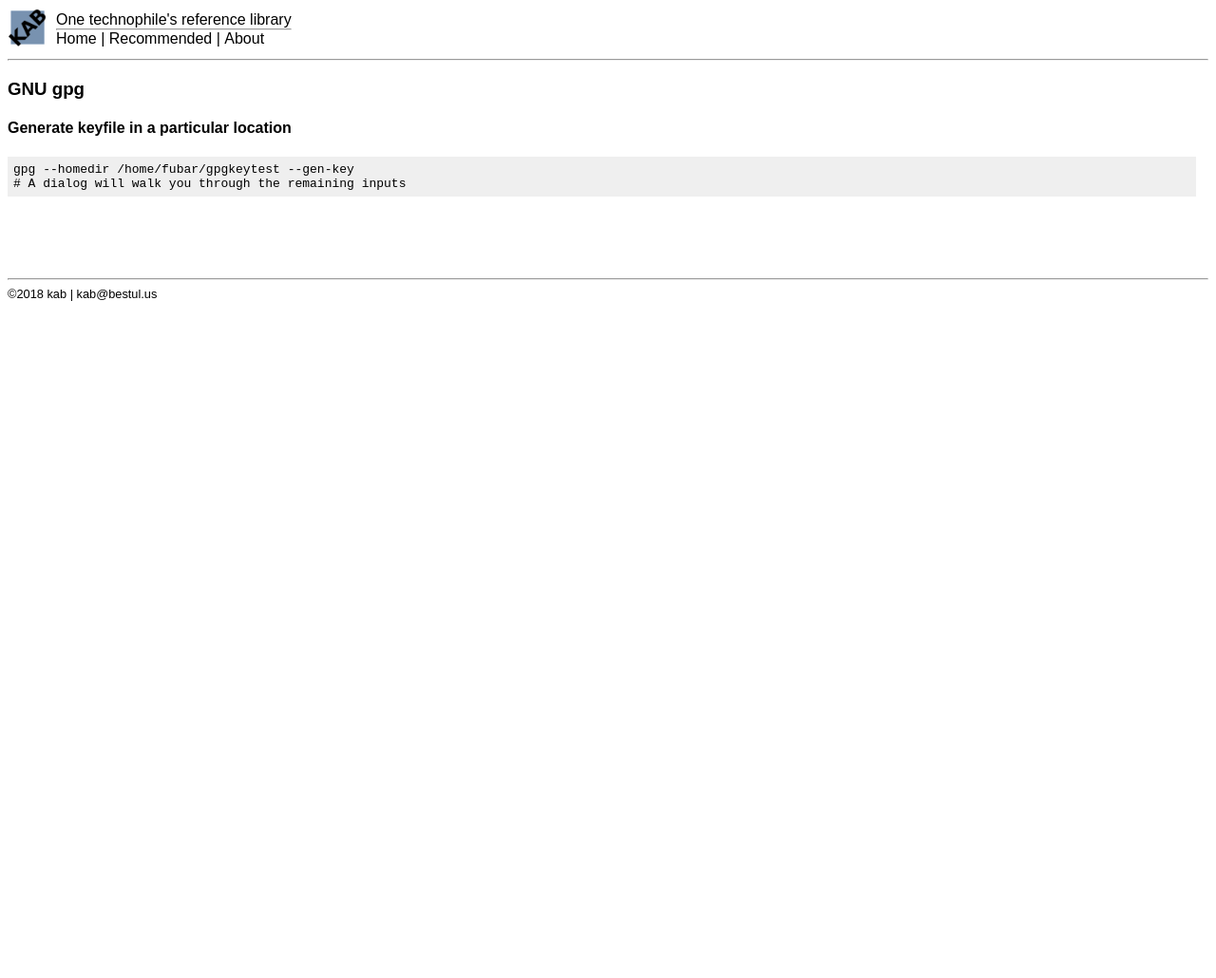
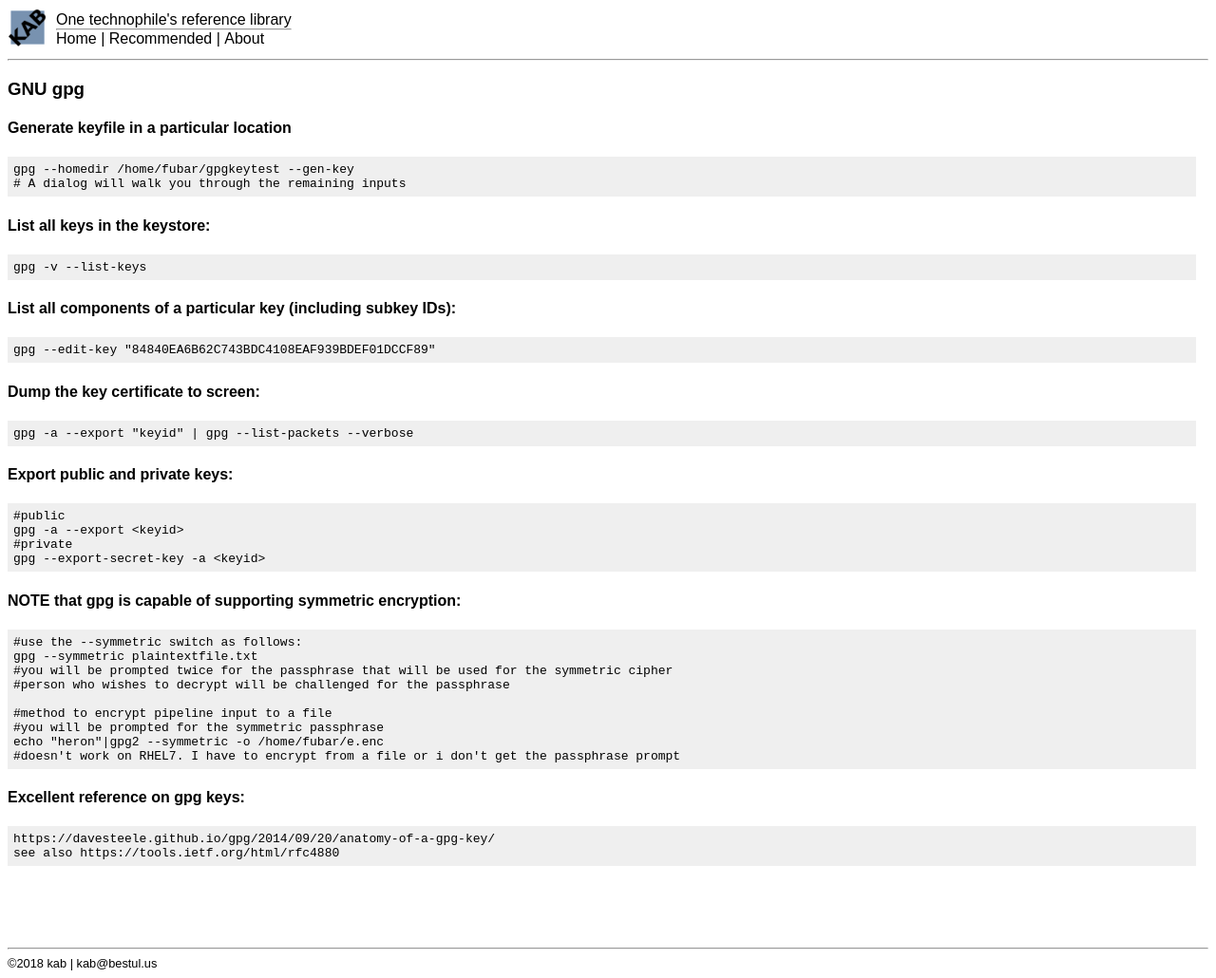
Before and after one commit to kabtech/kab, a Jekyll site: the page built from ccc/gpg.md, in a window 1280 px wide. Shown: the whole page at 95% size. Built offline with Jekyll 4.4.1, drawn with Linux system fonts in a browser that asks for light colours; before the commit the page ends 900 px from its top, so only the background shows below that.

Commit message:
Update gpg.md

````diff
--- a/ccc/gpg.md
+++ b/ccc/gpg.md
@@ -11,6 +11,48 @@ group: ccc
 gpg --homedir /home/fubar/gpgkeytest --gen-key
 # A dialog will walk you through the remaining inputs
 ```
+#### List all keys in the keystore:
+```
+gpg -v --list-keys
+```
+
+#### List all components of a particular key (including subkey IDs):
+```
+gpg --edit-key "84840EA6B62C743BDC4108EAF939BDEF01DCCF89"
+```
+
+#### Dump the key certificate to screen:
+```
+gpg -a --export "keyid" | gpg --list-packets --verbose
+```
+
+#### Export public and private keys:
+```
+#public
+gpg -a --export <keyid>
+#private
+gpg --export-secret-key -a <keyid>
+```
+
+#### NOTE that gpg is capable of supporting symmetric encryption:
+```
+#use the --symmetric switch as follows:
+gpg --symmetric plaintextfile.txt
+#you will be prompted twice for the passphrase that will be used for the symmetric cipher
+#person who wishes to decrypt will be challenged for the passphrase
+
+#method to encrypt pipeline input to a file
+#you will be prompted for the symmetric passphrase
+echo "heron"|gpg2 --symmetric -o /home/fubar/e.enc
+#doesn't work on RHEL7. I have to encrypt from a file or i don't get the passphrase prompt
+```
+
+#### Excellent reference on gpg keys:
+```
+https://davesteele.github.io/gpg/2014/09/20/anatomy-of-a-gpg-key/
+see also https://tools.ietf.org/html/rfc4880
+```
+
 
 
 <br/>
````
